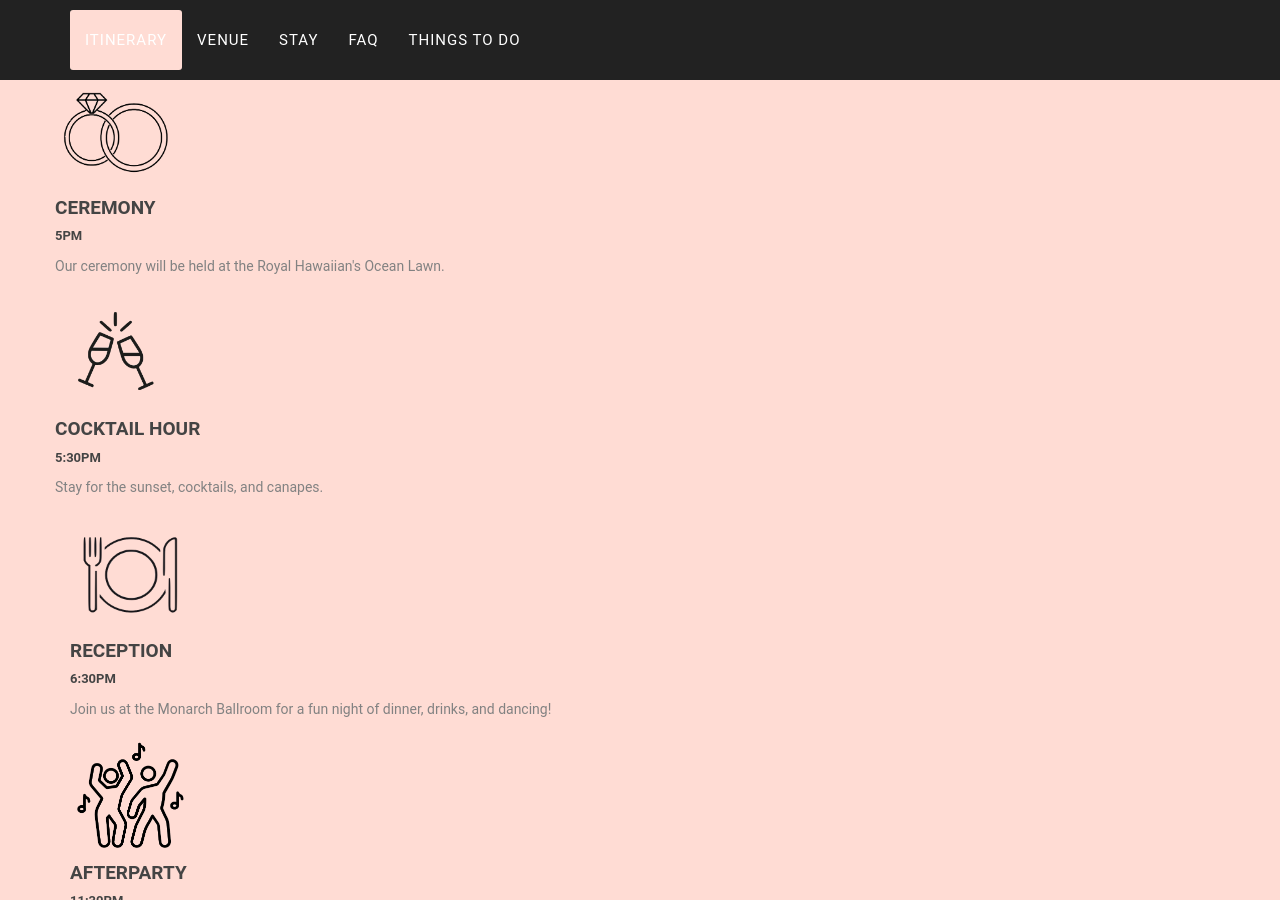
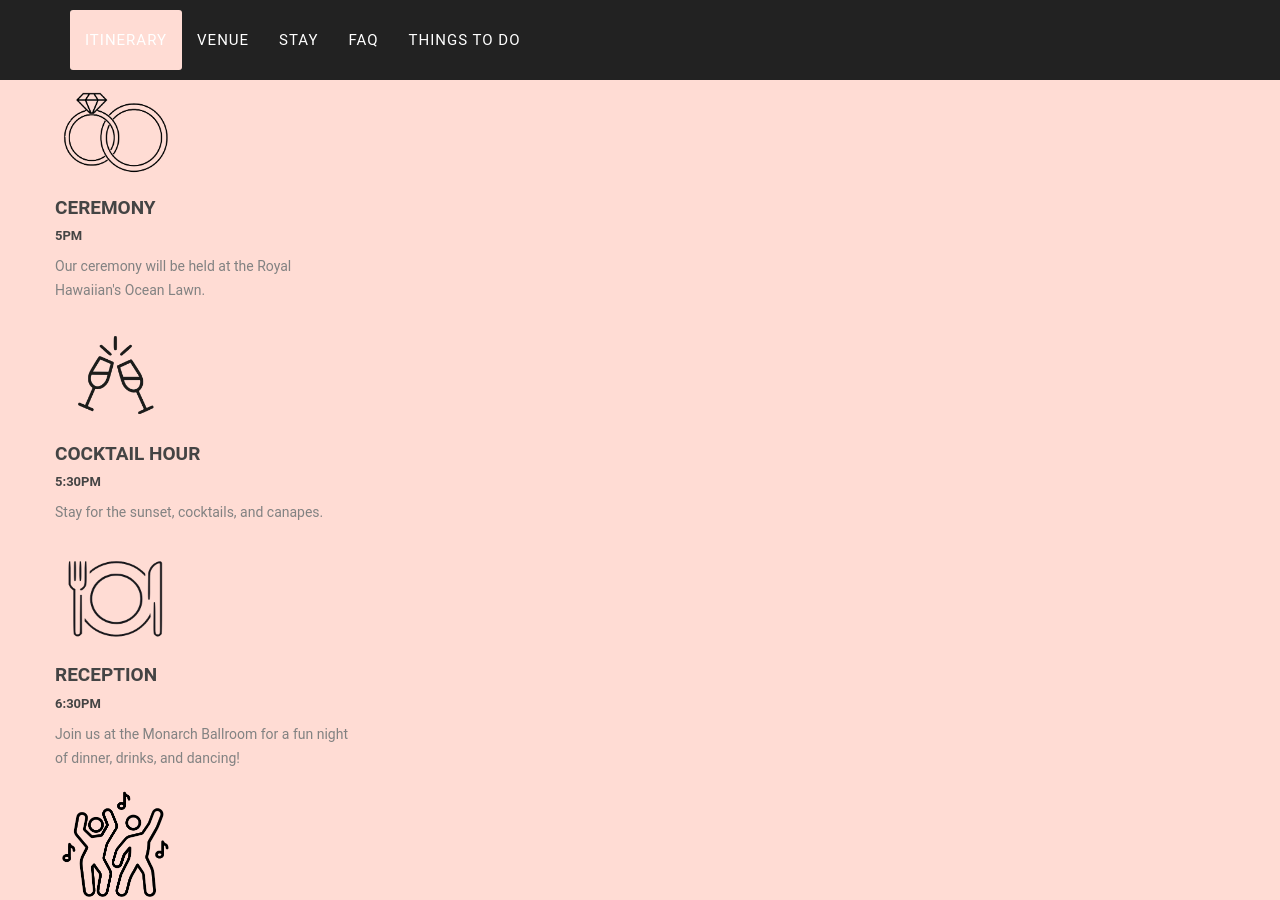
Before and after one commit to ceciliaxli/wedding-website, a Jekyll site: the page built from index.html, in a window 1280 px wide and 900 px high, scrolled down 910 px. Built offline with Jekyll 4.4.1, drawn with Linux system fonts in a browser that asks for light colours; some web fonts are replaced.

Commit message:
Update itinerary.html

```diff
--- a/_includes/en_data/itinerary.html
+++ b/_includes/en_data/itinerary.html
@@ -8,7 +8,7 @@
             </div>
         </div>
         <div class="row justify-content-md-center">
-            <div class="col">
+            <div class="col" style="width: 30rem;">
                 <span class="fa-stack fa-4x">
                     <img src="https://ceciliaxli.github.io/wedding-website/img/events/ceremony.png" width="120" height="120"></img>
                 </span>
@@ -16,16 +16,15 @@
                 <h6>5pm</h6>
                 <p class="text-muted">Our ceremony will be held at the Royal Hawaiian's Ocean Lawn.</p>
             </div>
-            <div class="col">
+            <div class="col" style="width: 30rem;">
                 <span class="fa-stack fa-4x">
                     <img src="https://ceciliaxli.github.io/wedding-website/img/events/cocktail-hour.png" width="120" height="120"></img>
                 </span>
                 <h4>Cocktail Hour</h4>
                 <h6>5:30pm</h6>
-                </div>
                 <p class="text-muted">Stay for the sunset, cocktails, and canapes.</p>
             </div>
-            <div class="col">
+            <div class="col" style="width: 30rem;">
                 <span class="fa-stack fa-4x">
                     <img src="https://ceciliaxli.github.io/wedding-website/img/events/reception.png" width="120" height="120"></img>
                 </span>
@@ -33,7 +32,7 @@
                 <h6>6:30pm</h6>
                 <p class="text-muted">Join us at the Monarch Ballroom for a fun night of dinner, drinks, and dancing!</p>
             </div>
-            <div class="col">
+            <div class="col" style="width: 30rem;">
                 <span class="fa-stack fa-4x">
                     <img src="https://ceciliaxli.github.io/wedding-website/img/events/afterparty.png" width="120" height="120"></img>
                 </span>
```
